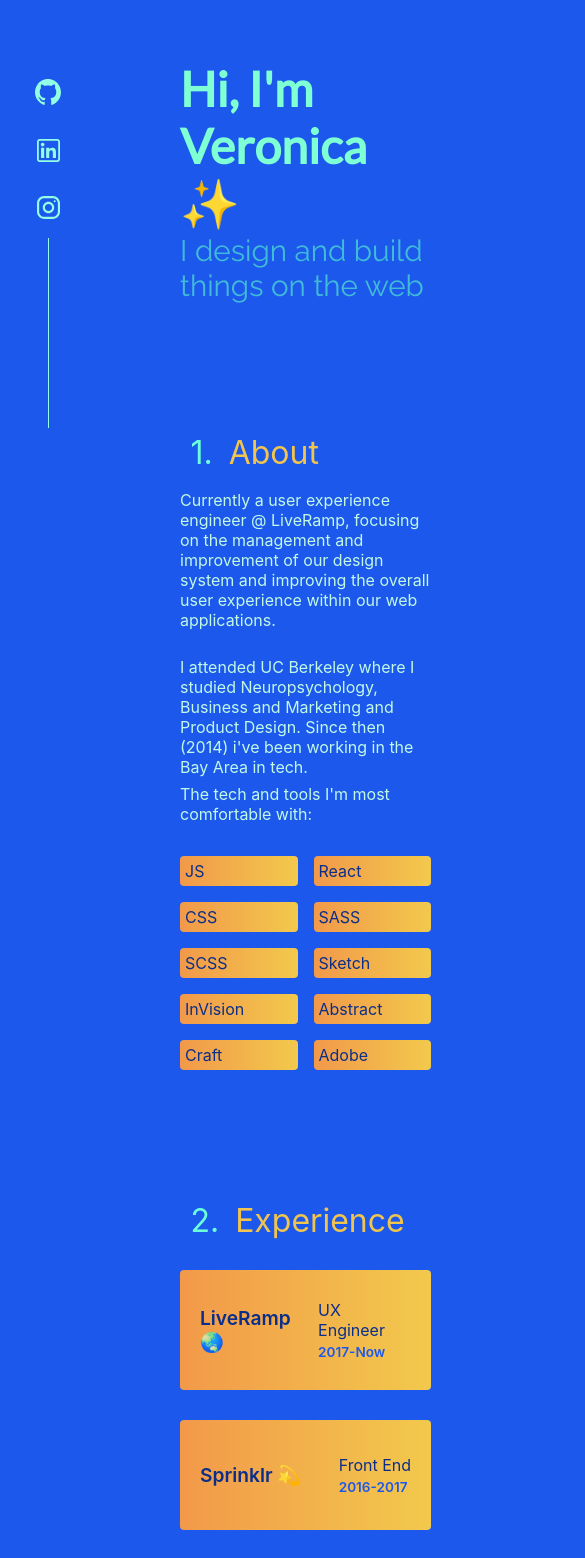
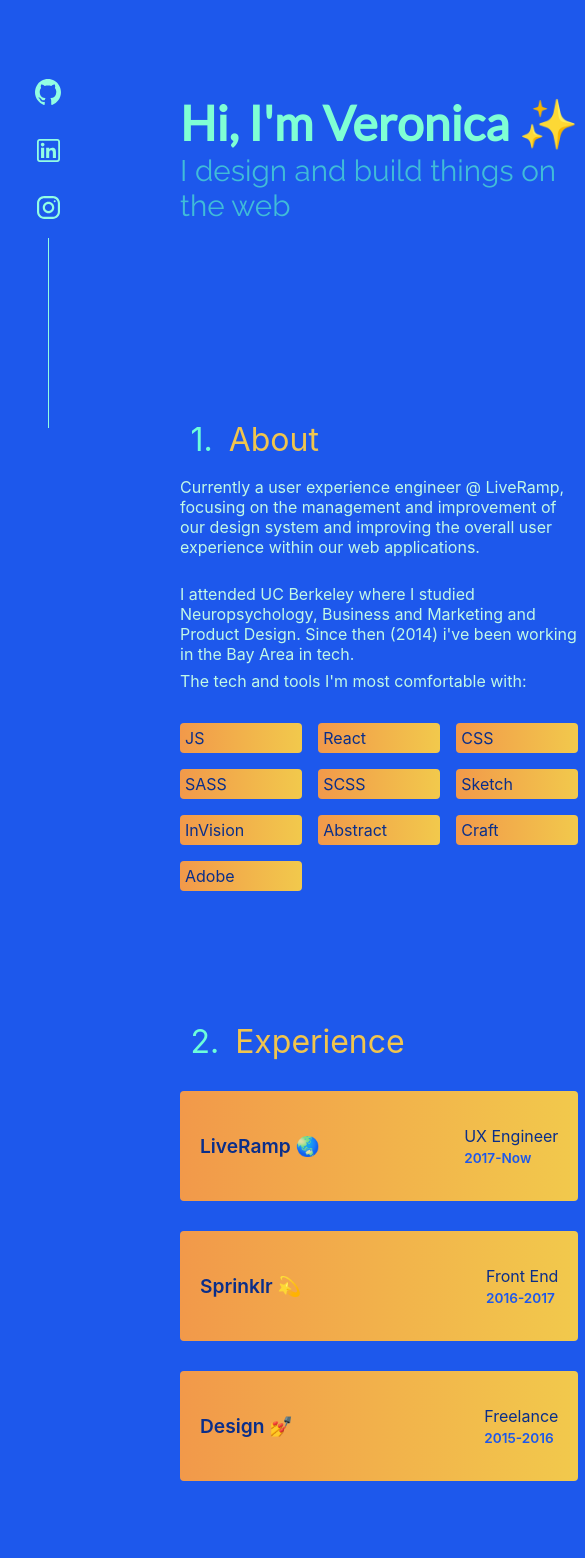
Before and after one commit to veronicaerick/personal-site-v2, a React (Create React App) app: page / in a window 390 px wide. Shown: the top 1558 px of the page, 585 px wide, since content can reach past the window. Built offline with nearby package versions, Linux system fonts and the light colour scheme.

Commit message:
text width

```diff
--- a/src/About.module.css
+++ b/src/About.module.css
@@ -6,8 +6,8 @@
 }
 
 .textSections {
-  width: 70%;
-  max-width: 485px;
+  max-width: 715px;
+
   color: #c1f9e6;
 }
 
--- a/src/Experience.module.css
+++ b/src/Experience.module.css
@@ -9,9 +9,10 @@
   color: #0a2e8a;
   border-radius: 4px;
   padding: 30px 20px;
-  min-width: 80px;
+  min-width: 100px;
   min-height: 50px;
   transition: 0.2s ease-in-out;
+  white-space: nowrap;
 }
 
 .card:hover {
@@ -34,6 +35,7 @@
   font-size: 1.2rem;
   font-weight: 600;
   color: #0a2e8a;
+  padding-right: 0.1rem;
 }
 
 .job a {
@@ -54,5 +56,6 @@
     display: flex;
     justify-content: space-between;
     align-items: center;
+    min-width: 215px;
   }
 }
--- a/src/Hero.module.css
+++ b/src/Hero.module.css
@@ -13,6 +13,7 @@
   color: #7fffd4;
   text-transform: capitalize;
   font-weight: 700;
+  white-space: nowrap;
 }
 
 .subHeader {
@@ -22,7 +23,7 @@
 }
 
 .supportText {
-  width: 70%;
+  max-width: 715px;
   color: #c1f9e6;
 }
 
```
